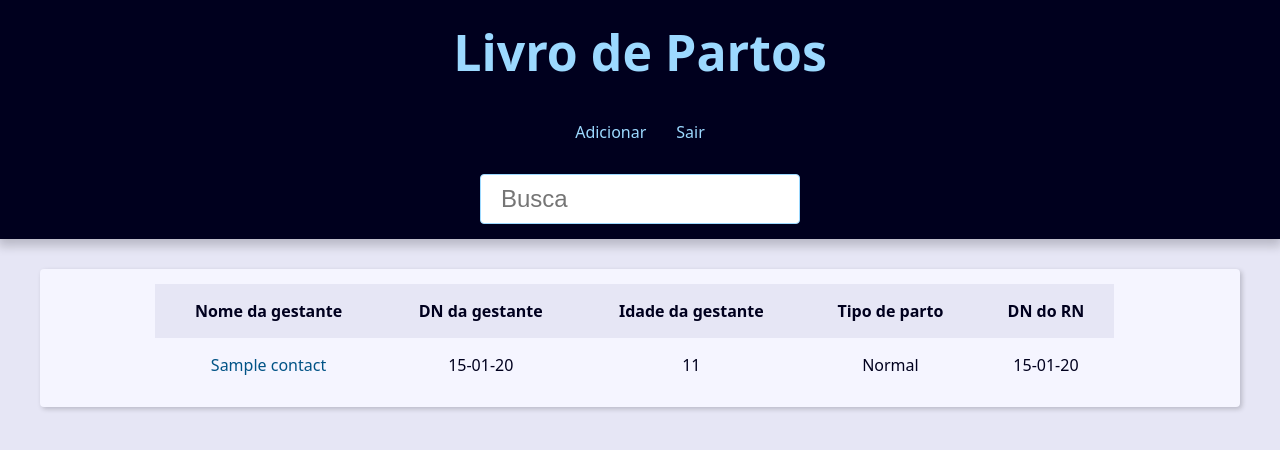
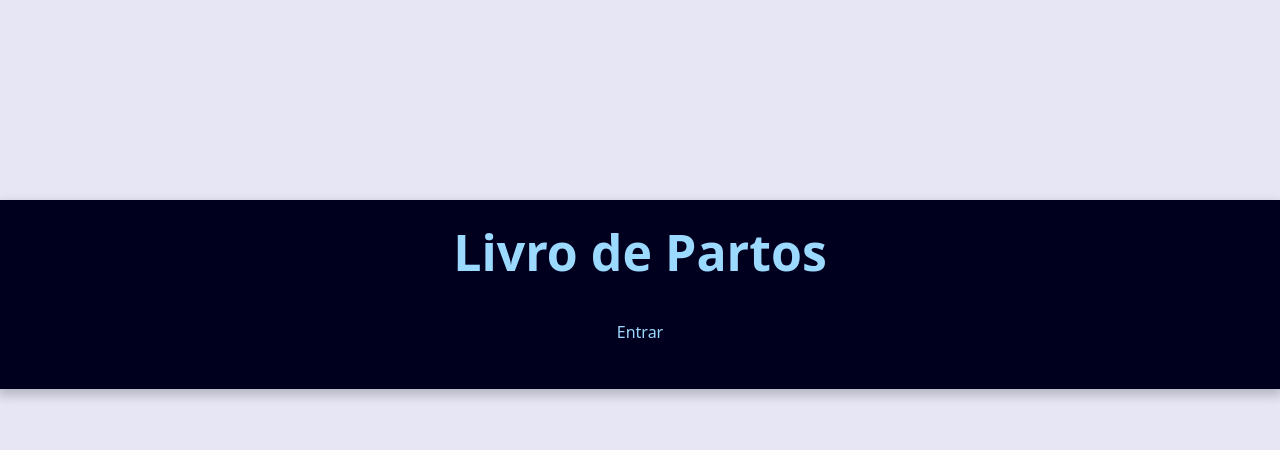
Before and after one commit to cwschopsjr/partos, a Django app: template contact/templates/contact/index.html in a window 1280 px wide. Shown: the top 450 px of the page. Run offline with Django 5.2, Linux system fonts and the light colour scheme; tables that the repository leaves empty hold one stand-in row (values such as "Sample post"); the template is opened without the code that fills it: values that come from a table or form of the project are taken from there, most other values are stand-ins (such as "Sample title", 1, 10 or a date in 2020).

Commit message:
Criação do template livro.html e alterações no index.html

```diff
--- a/base_static/global/css/style.css
+++ b/base_static/global/css/style.css
@@ -60,6 +60,14 @@
     box-shadow: 0 5px 10px 2px var(--clr-dark-shadow-20);
     z-index: 1;
     position: relative;
+  }
+
+  .header-2 {
+    background: var(--main-page-width);
+    padding: var(--spacing);
+    box-shadow: 0 5px 10px 2px var(--clr-dark-shadow-20);
+    position: relative;
+    height: 200px;
   }
 
   .header-heading {
--- a/base_templates/global/partials/_header.html
+++ b/base_templates/global/partials/_header.html
@@ -1,6 +1,6 @@
 <header class="header">
     <h1 class="header-heading">
-      <a href="{% url 'contact:index' %}" class="header-link">
+      <a href="{% url 'contact:livro' %}" class="header-link">
         Livro de Partos
       </a>
     </h1>
--- a/contact/templates/contact/index.html
+++ b/contact/templates/contact/index.html
@@ -1,49 +1,37 @@
-{% extends 'global/base.html' %}
+{% load static %}<!DOCTYPE html>
+<html lang="pt-BR">
+<head>
+    <meta charset="UTF-8">
+    <meta name="viewport" content="width=device-width, initial-scale=1.0">
+    <title>{{site_title}}Livro de Parto</title>
+    <link rel="stylesheet" href="{% static 'global/css/style.css' %}">
+</head>
 
-{% block content %}
-    <div class="responsive-table">
-        <table class="contacts-table">
-            {% comment %} <caption class="table-caption">
-                Livro de Parto
-            </caption> {% endcomment %}
-            <thead>
-                <tr class="table-row table-row-header">
-                    {% comment %} <th class="table-header">ID</th> {% endcomment %}
-                    <th class="table-header">Nome da gestante</th>
-                    <th class="table-header">DN da gestante</th>
-                    <th class="table-header">Idade da gestante</th>
-                    <th class="table-header">Tipo de parto</th>
-                    <th class="table-header">DN do RN</th>
-                </tr>
-            </thead>
-            <tbody>
-                {% for contact in contacts %}
-                    <tr class="table-row">
-                        {% comment %} <td class="table-cel">
-                            <a class="table-link" href="{% url 'contact:contact' contact.id %}">
-                                {{contact.id}}
-                            </a>
-                        </td> {% endcomment %}
-                        <td class="table-cel">
-                            <a class="table-link" href="{% url 'contact:contact' contact.id %}">
-                                {{contact.nome_da_gestante}}
-                            </a>
-                        </td>
-                        <td class="table-cel">
-                            {{contact.data_nascimento_gestante|date:"d-m-y"}}
-                        </td>
-                        <td class="table-cel">
-                            {{contact.idade_da_gestante}}
-                        </td>
-                        <td class="table-cel">
-                            {{contact.tipo_de_parto}}
-                        </td>
-                        <td class="table-cel">
-                            {{contact.data_nascimento_rn|date:"d-m-y"}}
-                        </td>
-                    </tr>
-                {% endfor %}
-            </tbody>
-        </table>
-    </div>
-{% endblock content %}
+<body>
+
+    <header class="header-2">
+       <h1></h1>
+      </header>
+
+    <header class="header">
+        <h1 class="header-heading">
+          <a href="{% url 'contact:livro' %}" class="header-link">
+            Livro de Partos
+          </a>
+        </h1>
+
+        <nav class="menu">
+          <ul class="menu-list">
+            <li class="menu-item">
+              <a href="" class="menu-link">
+                Entrar
+              </a>
+            </li>
+          </ul>
+        </nav>
+
+      </header>
+
+</body>
+
+</html>
--- a/contact/urls.py
+++ b/contact/urls.py
@@ -6,4 +6,5 @@ app_name = 'contact'
 urlpatterns = [
     path('<int:contact_id>/', views.contact, name='contact'),
     path('', views.index, name='index'),
+    path('livro/', views.livro, name='livro'),
 ]
```
Also changed, not shown: contact/templates/contact/livro.html (+49 -0 lines), contact/views/contact_views.py (+12 -3 lines).
